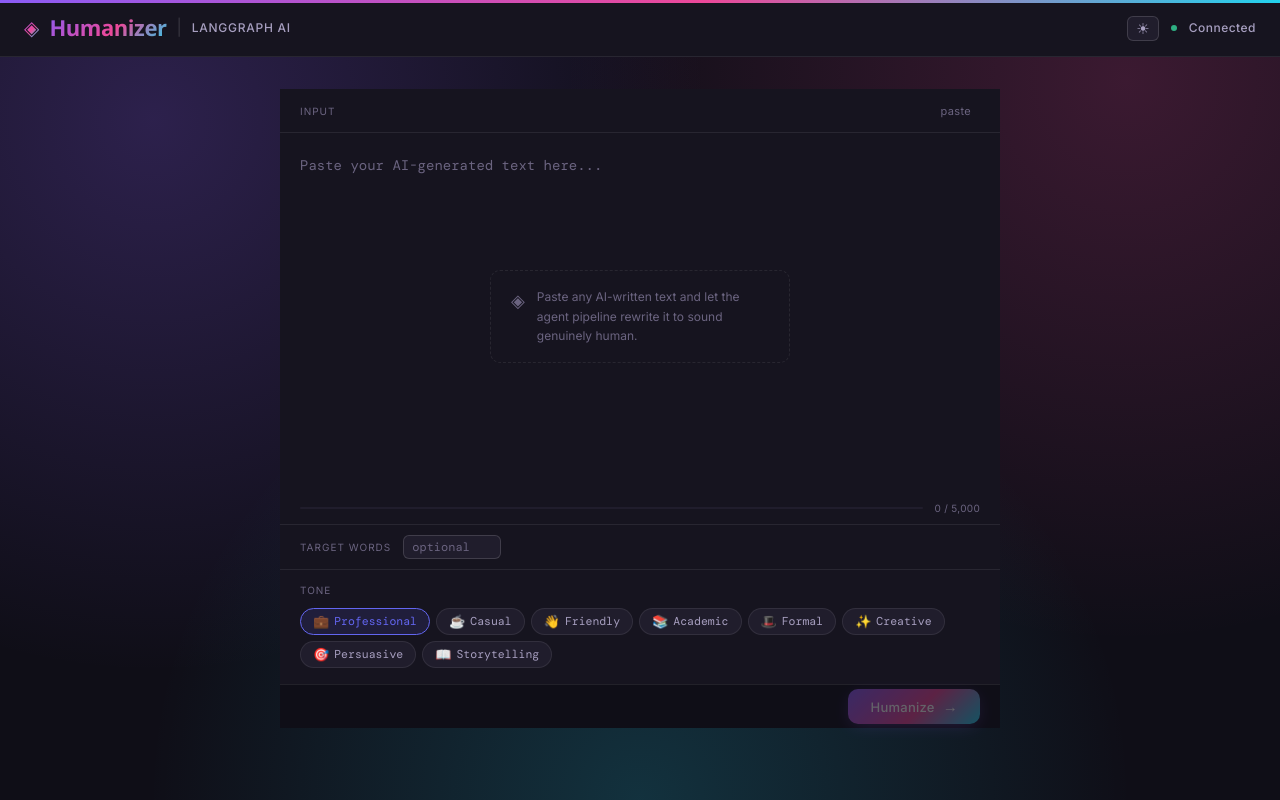
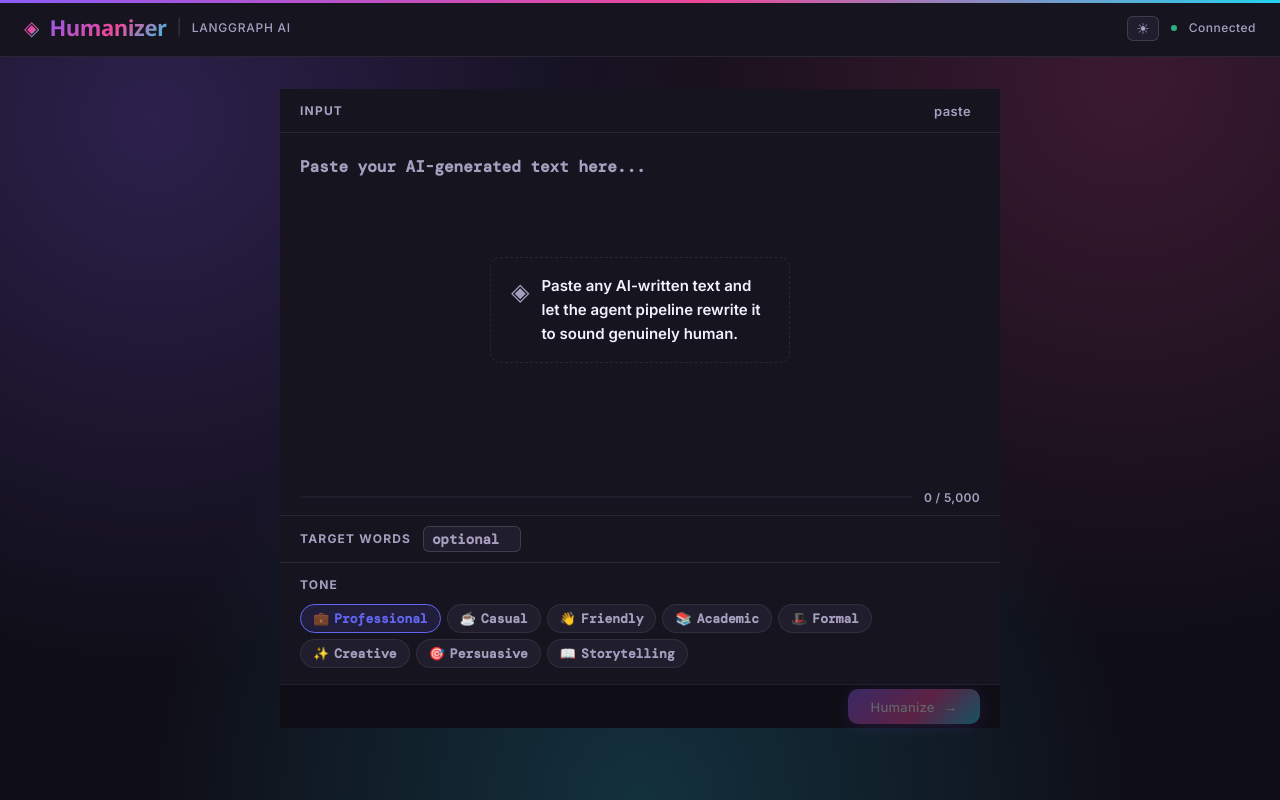
Before and after one commit to Ankita-Banerjee06/HUMANIZER, a React (Create React App) app in the folder frontend/: page / in a window 1280 px wide. Built offline with nearby package versions, Linux system fonts and the light colour scheme; no server answers; a web font is replaced by a local one.

Commit message:
updated text

```diff
--- a/frontend/src/components/InputPanel.css
+++ b/frontend/src/components/InputPanel.css
@@ -24,10 +24,11 @@
 }
 
 .panel-tag {
-  font-size: 10px;
+  font-size: 12px;
+  font-weight: 700;
   letter-spacing: 0.1em;
   text-transform: uppercase;
-  color: var(--text-3);
+  color: var(--text-2);
 }
 
 .bar-actions {
@@ -37,8 +38,9 @@
 }
 
 .bar-btn {
-  font-size: 11px;
-  color: var(--text-3);
+  font-size: 13px;
+  font-weight: 600;
+  color: var(--text-2);
   padding: 3px 8px;
   border-radius: var(--r-sm);
   border: 1px solid transparent;
@@ -73,7 +75,9 @@
 }
 
 .main-textarea::placeholder {
-  color: var(--text-3);
+  color: var(--text-2);
+  font-size: 16px;
+  font-weight: 600;
 }
 
 .main-textarea:disabled {
@@ -100,16 +104,17 @@
 }
 
 .hint-icon {
-  font-size: 18px;
-  color: var(--text-3);
+  font-size: 24px;
+  color: var(--text-2);
   flex-shrink: 0;
   line-height: 1.5;
 }
 
 .hint-box p {
-  font-size: 12px;
-  color: var(--text-3);
-  line-height: 1.65;
+  font-size: 15px;
+  font-weight: 600;
+  color: var(--text-1);
+  line-height: 1.6;
 }
 
 .char-row {
@@ -139,8 +144,9 @@
 .char-fill--over { background: var(--red); }
 
 .char-count {
-  font-size: 10px;
-  color: var(--text-3);
+  font-size: 12px;
+  font-weight: 600;
+  color: var(--text-2);
   white-space: nowrap;
   letter-spacing: 0.03em;
 }
@@ -157,10 +163,11 @@
 }
 
 .target-label {
-  font-size: 10px;
+  font-size: 12px;
+  font-weight: 700;
   text-transform: uppercase;
   letter-spacing: 0.1em;
-  color: var(--text-3);
+  color: var(--text-2);
   white-space: nowrap;
 }
 
@@ -185,12 +192,14 @@
   background: transparent;
   border: none;
   color: var(--text-1);
-  font-size: 12px;
+  font-size: 14px;
+  font-weight: 600;
   outline: none;
 }
 
 .target-input::placeholder {
-  color: var(--text-3);
+  color: var(--text-2);
+  font-weight: 600;
 }
 
 .target-input::-webkit-outer-spin-button,
@@ -208,8 +217,9 @@
 .target-clear:hover { color: var(--red); }
 
 .target-hint {
-  font-size: 10px;
-  color: var(--text-3);
+  font-size: 12px;
+  font-weight: 600;
+  color: var(--text-2);
   margin-left: auto;
 }
 
@@ -220,8 +230,9 @@
 }
 
 .word-count {
-  font-size: 11px;
-  color: var(--text-3);
+  font-size: 13px;
+  font-weight: 600;
+  color: var(--text-2);
 }
 
 .humanize-btn {
--- a/frontend/src/components/OutputPanel.css
+++ b/frontend/src/components/OutputPanel.css
@@ -30,10 +30,11 @@
 }
 
 .panel-tag {
-  font-size: 10px;
+  font-size: 12px;
+  font-weight: 700;
   letter-spacing: 0.1em;
   text-transform: uppercase;
-  color: var(--text-3);
+  color: var(--text-2);
 }
 
 .bar-actions {
@@ -42,8 +43,9 @@
 }
 
 .bar-btn {
-  font-size: 11px;
-  color: var(--text-3);
+  font-size: 13px;
+  font-weight: 600;
+  color: var(--text-2);
   padding: 3px 8px;
   border-radius: var(--r-sm);
   border: 1px solid transparent;
--- a/frontend/src/components/ToneSelector.css
+++ b/frontend/src/components/ToneSelector.css
@@ -5,10 +5,11 @@
 }
 
 .tone-selector__label {
-  font-size: 10px;
+  font-size: 12px;
+  font-weight: 700;
   letter-spacing: 0.1em;
   text-transform: uppercase;
-  color: var(--text-3);
+  color: var(--text-2);
 }
 
 .tone-selector__pills {
@@ -53,6 +54,6 @@
 
 .tone-pill__label {
   font-family: var(--mono);
-  font-size: 11.5px;
-  font-weight: 400;
+  font-size: 13px;
+  font-weight: 600;
 }
```
